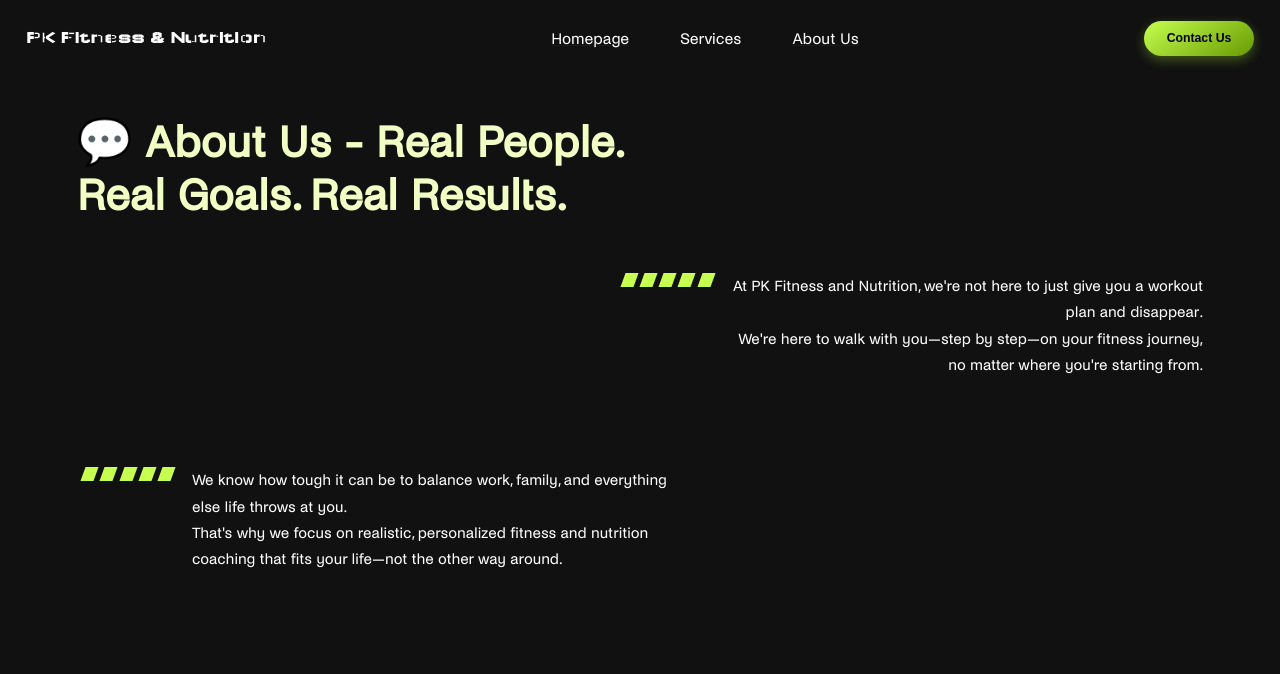
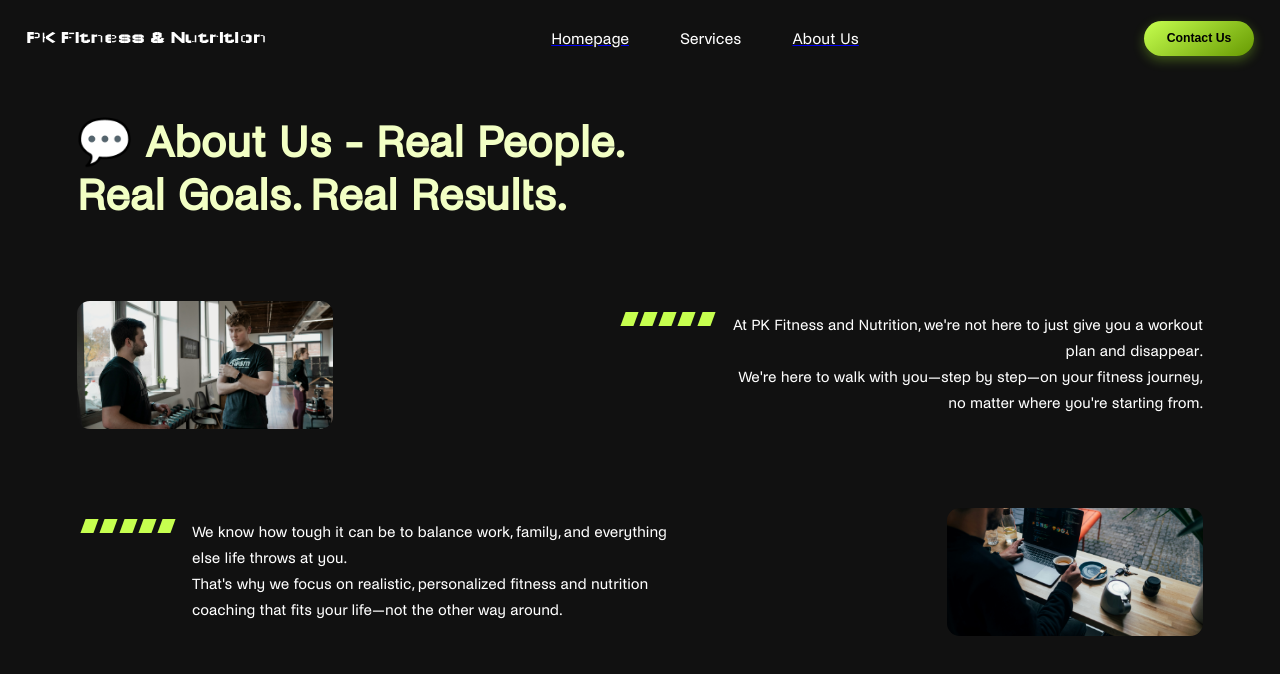
Before and after one commit to Abhishek-Yadav17/PkFitness, a Next.js app: page /aboutus in a window 1280 px wide. Shown: the top 674 px of the page. Built offline with nearby package versions, Linux system fonts and the light colour scheme.

Commit message:
made changes in about us and contact page

```diff
--- a/components/AboutUs.js
+++ b/components/AboutUs.js
@@ -86,6 +86,42 @@
                     ease: 'power3.out',
                 }
             );
+
+            ['leftPara', 'rightPara'].forEach((section) => {
+                const container = document.querySelector(`.${styles[section]}`);
+                const img = container?.querySelector('img');
+
+                if (!container || !img) return;
+
+                container.addEventListener('mouseenter', () => {
+                    gsap.to(img, {
+                        scale: 1,
+                        opacity: 1,
+                        duration: 0.5,
+                        ease: 'power3.out',
+                    });
+                });
+
+                container.addEventListener('mouseleave', () => {
+                    gsap.to(img, {
+                        x: 0,
+                        y: 0,
+                        duration: 0.5,
+                        ease: 'power3.inOut',
+                    });
+                });
+                container.addEventListener('mousemove', (e) => {
+                    const rect = container.getBoundingClientRect();
+                    const x = e.clientX - rect.left;
+                    const y = e.clientY - rect.top;
+                    gsap.to(img, {
+                        x: x - rect.width / 2,
+                        y: y - rect.height / 2,
+                        duration: 0.3,
+                        ease: 'power2.out',
+                    });
+                });
+            });
 
             gsap.fromTo(
                 `.${styles.aboutList} h1`,
@@ -193,6 +229,7 @@
                                 <span>At PK Fitness and Nutrition, we&apos;re not here to just give you a workout plan and disappear.</span>
                                 <span>We&apos;re here to walk with you—step by step—on your fitness journey, no matter where you&apos;re starting from.</span>
                             </p>
+                            <img src='left.jpg' alt='leftPara'></img>
                         </div>
 
                         <div className={styles.rightPara}>
@@ -203,6 +240,7 @@
                                 <span>We know how tough it can be to balance work, family, and everything else life throws at you.</span>
                                 <span>That&apos;s why we focus on realistic, personalized fitness and nutrition coaching that fits your life—not the other way around.</span>
                             </p>
+                            <img src='right.jpg' alt='rightPara'></img>
                         </div>
                     </div>
                 </div>
--- a/styles/AboutUs.module.scss
+++ b/styles/AboutUs.module.scss
@@ -16,20 +16,21 @@
             h1 {
                 font-size: 3.5vw;
                 color: #F2FFC4;
-                margin-bottom: 4vw;
+                margin-bottom: 7vw;
                 width: 50%;
             }
 
             .introBlock {
                 display: flex;
                 flex-direction: column;
-                gap: 7vw;
+                gap: 8vw;
 
                 .leftPara,
                 .rightPara {
                     display: flex;
                     align-items: flex-start;
-                    overflow: hidden;
+                    // overflow: hidden;
+                    position: relative;
 
                     .box {
                         width: 1vw;
@@ -56,6 +57,16 @@
                     p {
                         text-align: right;
                     }
+
+                    img {
+                        position: absolute;
+                        width: 20vw;
+                        height: 10vw;
+                        top: -10%;
+                        left: 0;
+                        object-fit: cover;
+                        border-radius: 1vw;
+                    }
                 }
 
                 .rightPara {
@@ -70,6 +81,16 @@
                         text-align: left;
                         margin-left: 1.5vw;
                     }
+
+                    img {
+                        position: absolute;
+                        width: 20vw;
+                        height: 10vw;
+                        top: -10%;
+                        right: 0;
+                        object-fit: cover;
+                        border-radius: 1vw;
+                    }
                 }
             }
         }
@@ -80,6 +101,7 @@
             display: flex;
             flex-direction: column;
             position: relative;
+            margin-top: 3vw;
 
             h1 {
                 font-size: 3.5vw;
```
Also changed, not shown: styles/ContactUs.module.scss (+10 -6 lines), public/left.jpg (added), public/right.jpg (added).
